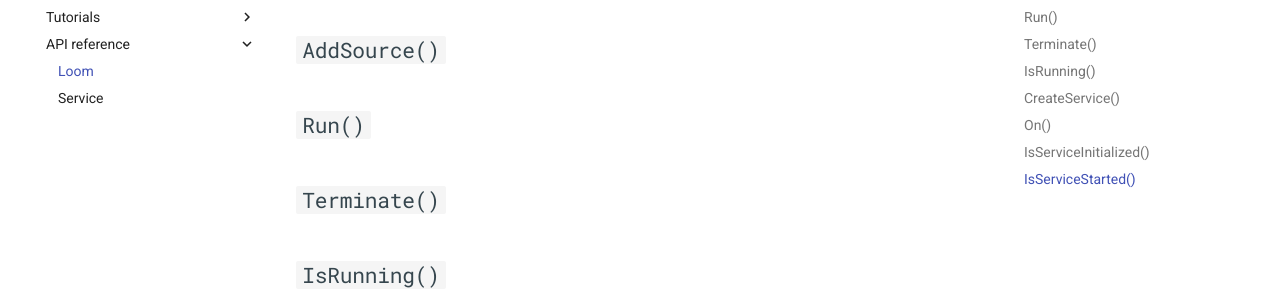
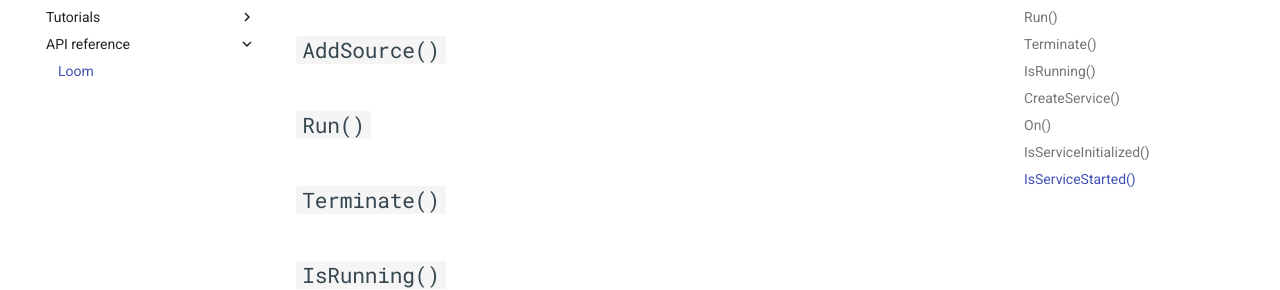
Before and after one commit to wireofparadise/loom, an MkDocs documentation site: the page built from docs/api-reference/loom.md, in a window 1280 px wide. Shown: the part 148-438 px from the top of the page. Built offline with MkDocs 1.6.1 and Material for MkDocs 9.7.7, drawn with Linux system fonts in a browser that asks for light colours; comment, search, counter and statistics services are not loaded; the version menu is left out.

Commit message:
docs: remove deleted api reference from navigation

```diff
--- a/mkdocs.yml
+++ b/mkdocs.yml
@@ -29,7 +29,6 @@ nav:
     - Getting started: tutorials/getting-started.md
   - API reference:
     - Loom: api-reference/loom.md
-    - Service: api-reference/service.md
 
 extra:
   version:
```
